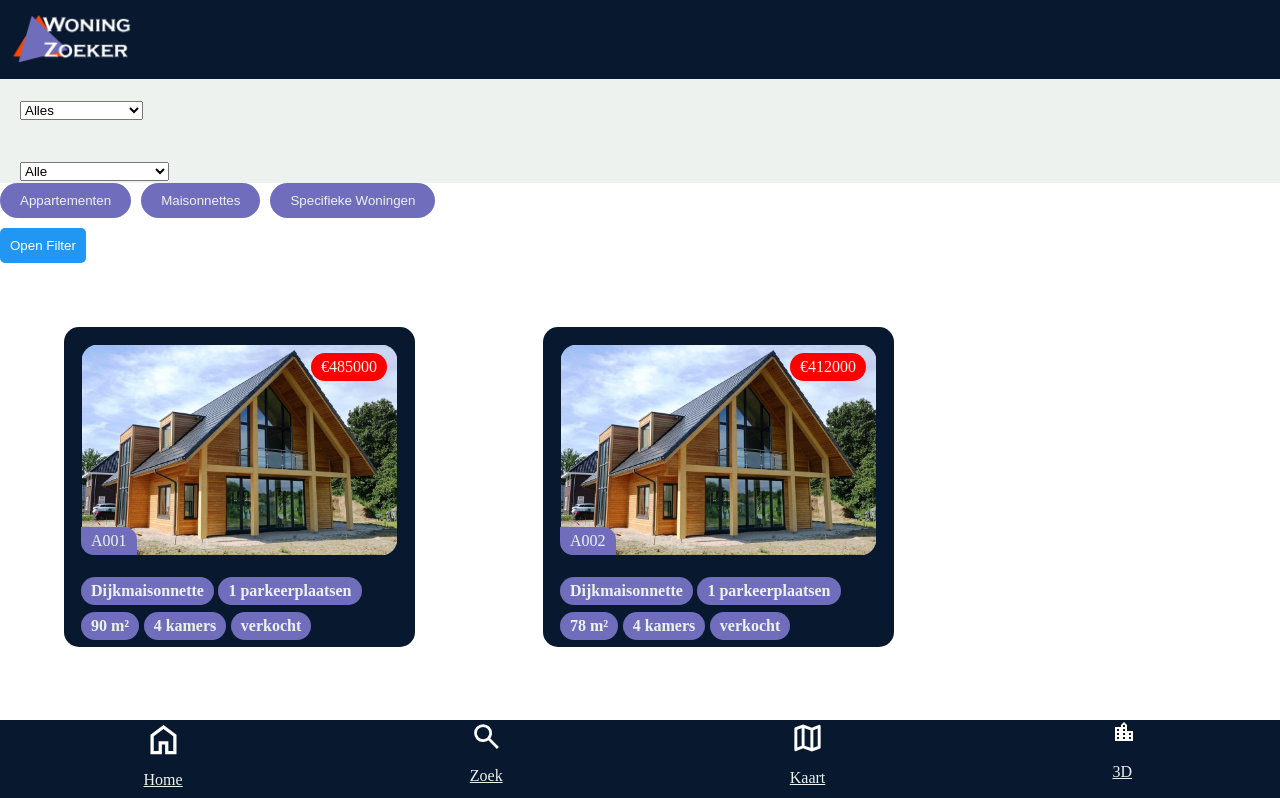
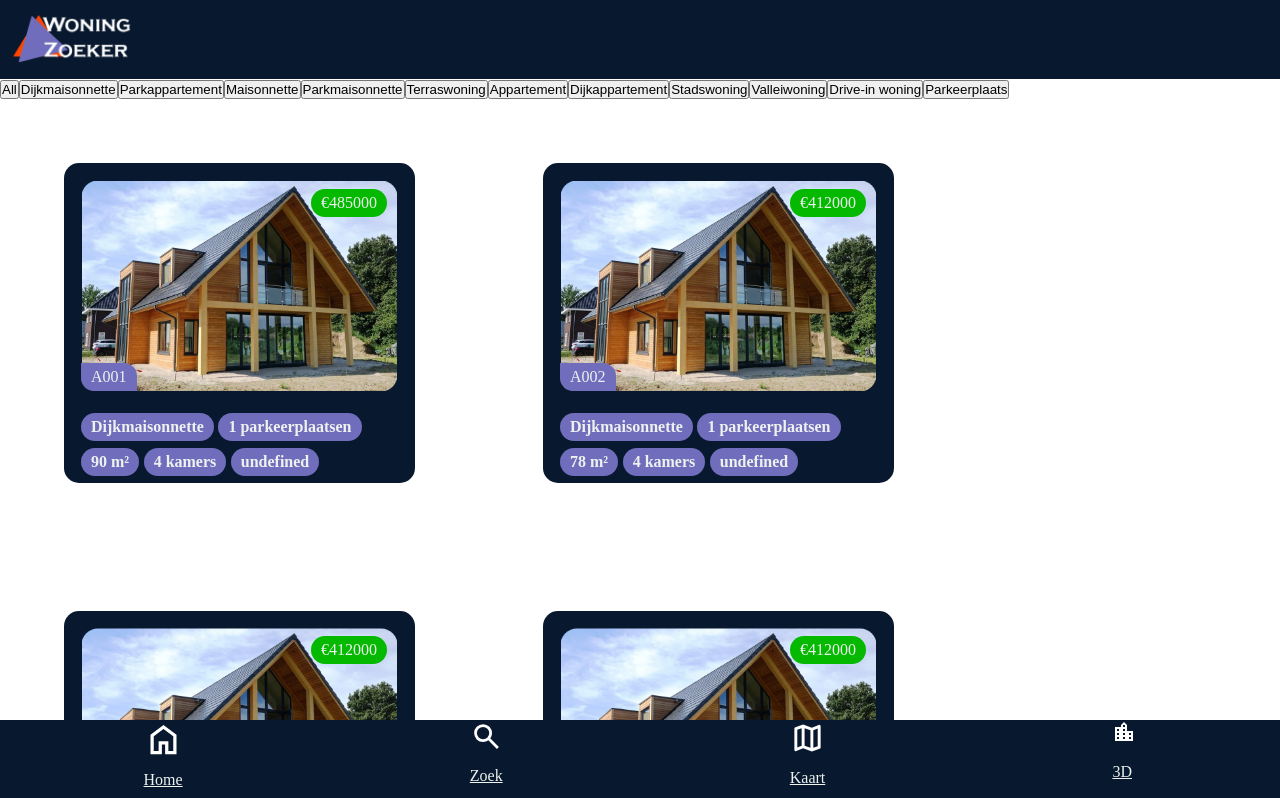
Before and after one commit to tomlommerse/woningzoeker, a React (Create React App) app: page /zoek in a window 1280 px wide. Shown: the top 798 px of the page. Built offline with nearby package versions, Linux system fonts and the light colour scheme.

Commit message:
filteren werkend (dijkmaisonnete werkt niet, idk why)

```diff
--- a/src/App.js
+++ b/src/App.js
@@ -20,7 +20,7 @@ function App() {
       <Routes>
         <Route path='/home' element={  <StartPage />}/>
         <Route path="/zoek" element={<ListPage />} />
-        <Route path="/:home" element={<DetailPage />} />
+        <Route path="/:key" element={<DetailPage />} />
         <Route path="/kaart" element={<MapPage />} />
         <Route path="/3D" element={<PerspectivePage />} />
         <Route path="/3D/23" element={<PerspectiveRegion23Page />} />
--- a/src/components/ListPage.jsx
+++ b/src/components/ListPage.jsx
@@ -1,147 +1,56 @@
-import React, { useState } from 'react';
+// src/components/HomePage.js
+import React, { useState, useEffect } from 'react';
 import HomeCard from './cards/HomeCard';
-import FilterButton from './Woningpagina/filter/FilterButton';
 import jsonData from '../assets/wonen-in-de-kuil.json'; // Import your JSON file
-import FilterHuis from './FilterHuis/FilterHuis';
-import FilterPrijs from './FilterHuis/FilterPrijs';
-import FilterParkeerplaats from './FilterHuis/FilterParkeerplaats';
-import '../styles/FilterHuis.css';
-import Filteroverlay from './Filteroverlay';
 
-const ListPage = () => {
-    const { plots } = jsonData;
-    const huizen = plots;
-    const [filterTextValue, updateFilterText] = useState('all');
-    const [filterPrijsValue, updateFilterPrijs] = useState('alles');
-    const [filterParkeerplaats, updateFilterParkeerplaats] = useState('alle');
+const HomePage = () => {
+    const [uniquePlots, setUniquePlots] = useState([]);
+    const [selectedType, setSelectedType] = useState(null);
 
-    function opFilterHuis(filterWaarde) {
-        updateFilterText(filterWaarde);
-    }
 
-    function opFilterPrijs(filterWaarde) {
-        updateFilterPrijs(filterWaarde);
-    }
+    const allTypes = [...new Set(uniquePlots.map((plot) => plot.type))];
 
-    function opFilterParkeerplaats(filterWaarde) {
-        updateFilterParkeerplaats(filterWaarde);
-    }
+    useEffect(() => {
+        // verwijder duplicates
+        const filteredPlots = jsonData.plots.filter(
+        (plot, index, self) =>
+            index === self.findIndex((p) => p.id === plot.id)
+        );
 
-    const filterHuizenLijst = huizen.filter((huis) => {
-        const statusFilter =
-            filterTextValue === 'verkocht'
-                ? huis.status === 'verkocht'
-                : filterTextValue === 'beschikbaar'
-                ? huis.status === 'te-koop'
-                : filterTextValue === 'in-optie'
-                ? huis.status === 'in-optie'
-                : true;
+        setUniquePlots(filteredPlots);
+    }, []);
 
-        const prijsFilter =
-            filterPrijsValue === '0-300000'
-                ? huis.price >= 0 && huis.price <= 300000
-                : filterPrijsValue === '300000-400000'
-                ? huis.price > 300000 && huis.price <= 400000
-                : filterPrijsValue === '400000-500000'
-                ? huis.price > 400000 && huis.price <= 500000
-                : filterPrijsValue === '500000-600000'
-                ? huis.price > 500000 && huis.price <= 600000
-                : filterPrijsValue === '600000+'
-                ? huis.price > 600000
-                : true;
+    const handleTypeButtonClick = (type) => {
+        setSelectedType(type);
+    };
 
-        const parkeerplaatsFilter =
-            filterParkeerplaats === 'met-parkeerplaats'
-                ? huis.parking_count > 0
-                : filterParkeerplaats === 'zonder-parkeerplaats'
-                ? huis.parking_count === 0
-                : true;
-
-        return statusFilter && prijsFilter && parkeerplaatsFilter;
-    });
-
-    const appartementen = filterHuizenLijst.filter((huis) =>
-    ['Appartement', 'Dijkappartement', 'Parkappartement'].includes(huis.type)
-  );
-
-  const maisonnettes = filterHuizenLijst.filter((huis) =>
-    ['Dijkmaisonnette', 'Maisonnette'].includes(huis.type)
-  );
-
-  const specifiekeWoningen = filterHuizenLijst.filter((huis) =>
-    ['Drive-in woning', 'Stadswoning', 'Terraswoning', 'Valleiwoning'].includes(
-      huis.type
-    )
-  );
+    const filteredPlots = selectedType
+        ? uniquePlots.filter((plot) => plot.type === selectedType)
+        : uniquePlots;
 
     return (
+        <main>
         <div>
-            <FilterHuis filterHuis={opFilterHuis}></FilterHuis>
-            <FilterPrijs filterPrijs={opFilterPrijs}></FilterPrijs>
-            <FilterParkeerplaats filterParkeerplaats={opFilterParkeerplaats}></FilterParkeerplaats>
-
-            <button className="button-type" onClick={() => opFilterHuis('appartementen')}>Appartementen</button>
-            <button className="button-type" onClick={() => opFilterHuis('maisonnettes')}>Maisonnettes</button>
-            <button className="button-type" onClick={() => opFilterHuis('specifieke-woningen')}>Specifieke Woningen</button>
-
-            <Filteroverlay></Filteroverlay>
-
-            {filterTextValue === 'appartementen' && appartementen.map((huis) => (
+            <button onClick={() => handleTypeButtonClick(null)}>All</button>
+            {allTypes.map((type) => (
+            <button key={type} onClick={() => handleTypeButtonClick(type)}>
+                {type}
+            </button>
+            ))}
+        </div>
+        {filteredPlots.map((plot) => (
             <HomeCard
-            key={huis.id}
-            home={huis.number}
-            price={huis.price}
-            type={huis.type}
-            parking={huis.parking_count}
-            m2={huis.living_surface}
-            room_count={huis.room_count}
-            status={huis.status}
+            key={plot.id}
+            home={plot.number}
+            price={plot.price}
+            type={plot.type}
+            parking={plot.parking_count}
+            m2={plot.living_surface}
+            room_count={plot.room_count}
             />
-            ))}
-
-            {filterTextValue === 'maisonnettes' && maisonnettes.map((huis) => (
-            <HomeCard
-            key={huis.id}
-            home={huis.number}
-            price={huis.price}
-            type={huis.type}
-            parking={huis.parking_count}
-            m2={huis.living_surface}
-            room_count={huis.room_count}
-            status={huis.status}
-            />
-            ))}
-
-            {filterTextValue === 'specifieke-woningen' && specifiekeWoningen.map((huis) => (
-            <HomeCard
-            key={huis.id}
-            home={huis.number}
-            price={huis.price}
-            type={huis.type}
-            parking={huis.parking_count}
-            m2={huis.living_surface}
-            room_count={huis.room_count}
-            status={huis.status}
-            />
-            ))}
-
-            {filterTextValue === 'all' && filterHuizenLijst.map((huis) => (
-            <HomeCard
-            key={huis.id}
-            home={huis.number}
-            price={huis.price}
-            type={huis.type}
-            parking={huis.parking_count}
-            m2={huis.living_surface}
-            room_count={huis.room_count}
-            status={huis.status}
-            />
-            ))}
-
-
-
-        </div>
+        ))}
+        </main>
     );
 };
 
-export default ListPage;
+export default HomePage;
```
